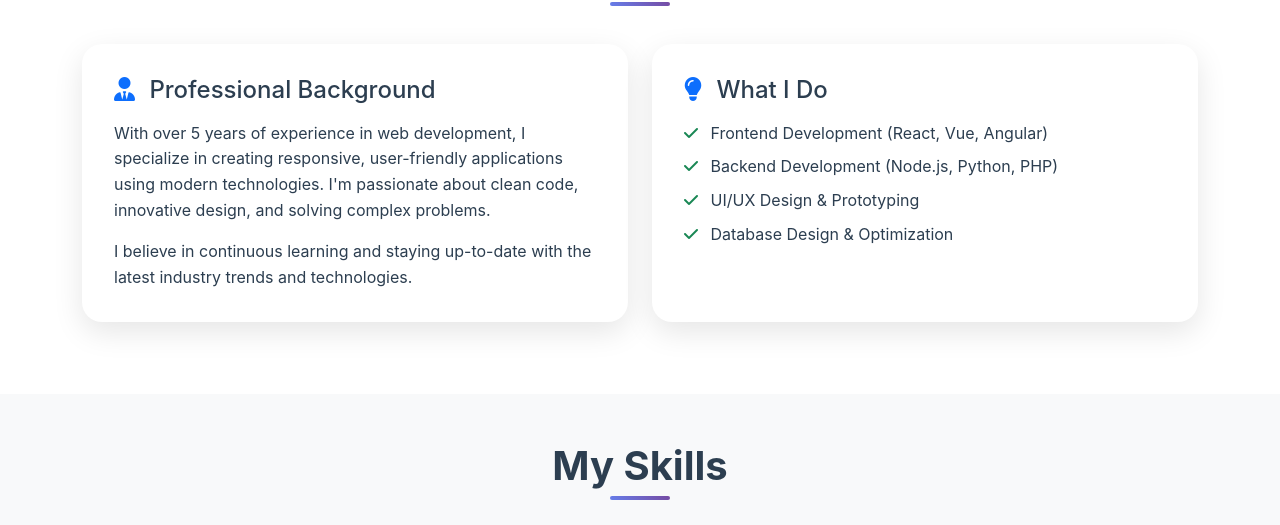
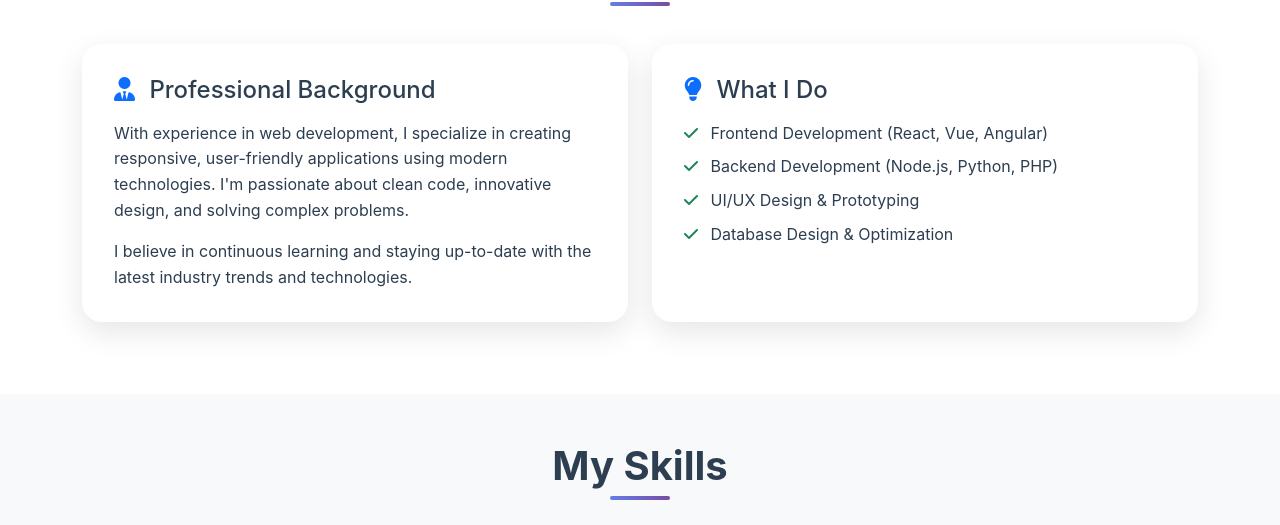
Before and after one commit to SAI-CHANDHAN/portfolio, a plain HTML site: page index.html in a window 1280 px wide. Shown: the part 900-1425 px from the top of the page. Drawn offline with nearby package versions, Linux system fonts and the light colour scheme.

Commit message:
Update index.html

```diff
--- a/index.html
+++ b/index.html
@@ -727,7 +727,7 @@
                                 Professional Background
                             </h4>
                             <p class="card-text">
-                                With over 5 years of experience in web development, I specialize in creating
+                                With experience in web development, I specialize in creating
                                 responsive, user-friendly applications using modern technologies. I'm passionate
                                 about clean code, innovative design, and solving complex problems.
                             </p>
```
